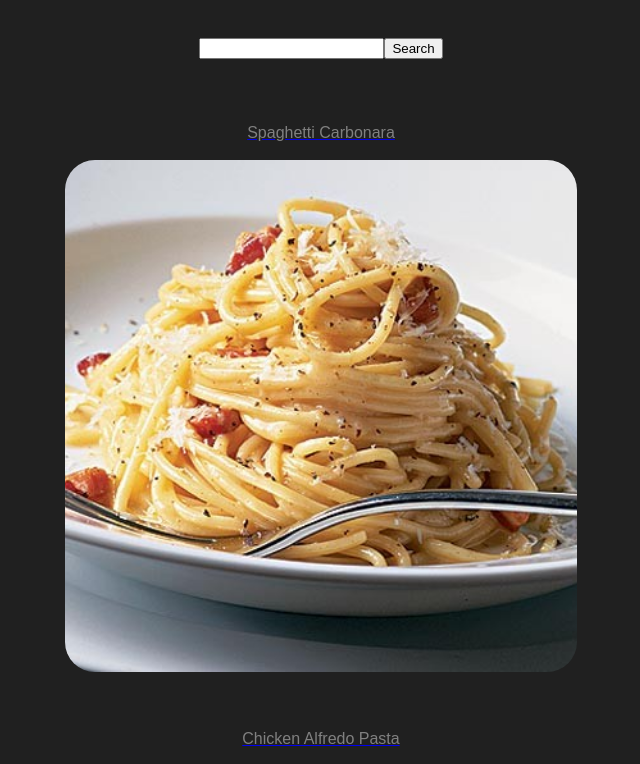
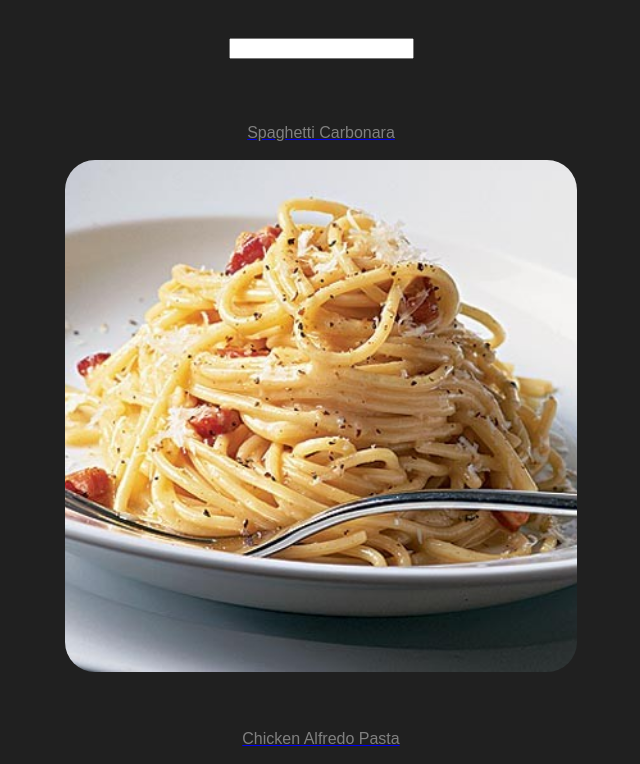
Before and after one commit to YoUrDeath27/Recipes_app, a React (Vite) app: page / in a window 1280 px wide. Shown: the top 764 px of the page, without its empty margins (319-959 px from the left). Built offline with nearby package versions, Linux system fonts and the light colour scheme.

Commit message:
works
search now works on change

```diff
--- a/src/routes/Root.jsx
+++ b/src/routes/Root.jsx
@@ -7,9 +7,8 @@ import Recipes from './Recipes';
 const Root = () => {
   const [searchTerm, setSearchTerm] = useState('');
 
-  const handleSubmit = (e) => {
-    e.preventDefault(); // Prevent default form submission behavior
-    const { value } = e.target.search;
+  const handleChange = (e) => {
+    const { value } = e.target;
     setSearchTerm(value);
   };
 
@@ -21,9 +20,8 @@ const Root = () => {
   return (
     <>
       <nav>
-        <Form onSubmit={handleSubmit}> {/* Handle form submission */}
-          <input type="text" name='search' />
-          <button type="submit">Search</button>
+        <Form > {/* Handle form submission */}
+          <input type="text" name='search' onChange={handleChange} />
         </Form>
       </nav>
       <main>
```
